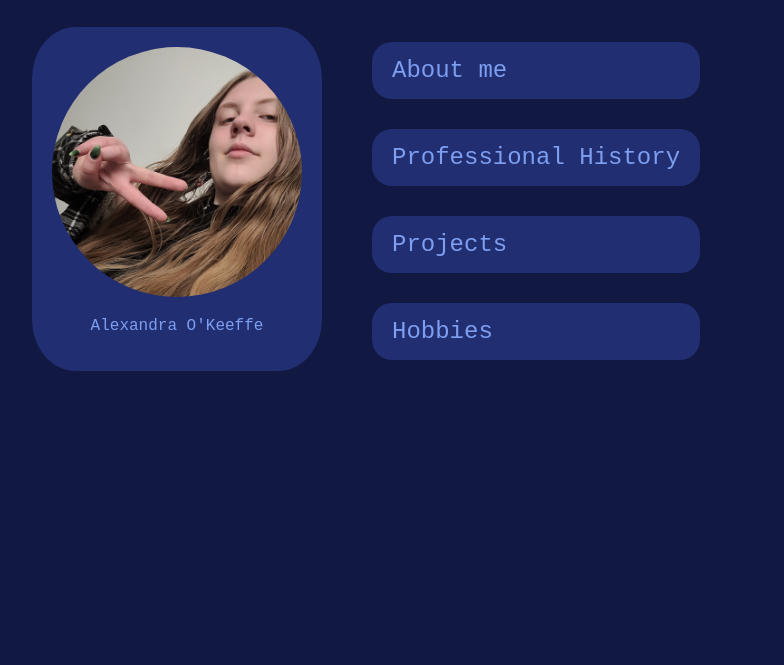
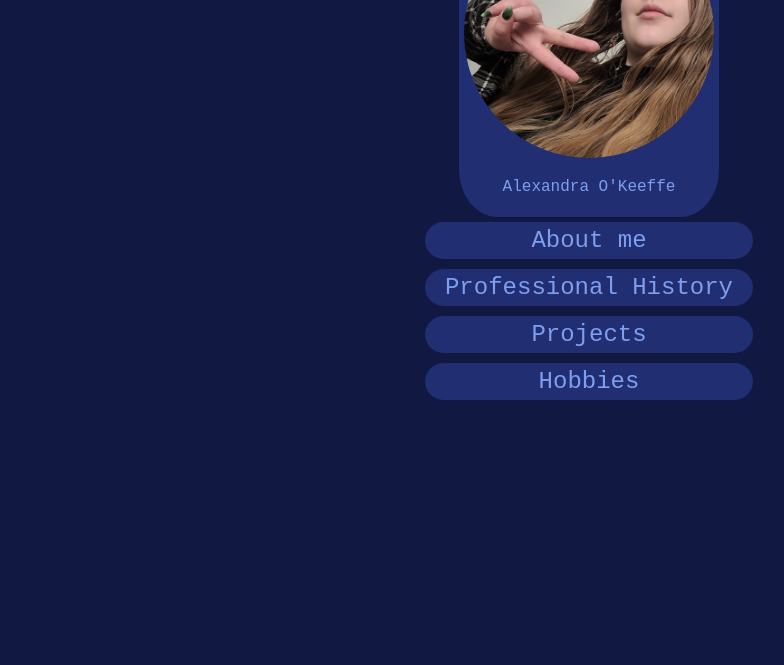
Before and after one commit to a-okeeffe/a-okeeffe.github.io, a plain HTML site: page index.html in a window 1280 px wide. Shown: the part 135-800 px from the top of the page, without its empty margins (96-880 px from the left). Drawn offline with Linux system fonts and the light colour scheme.

Commit message:
updated design plan + formatting of main page

```diff
--- a/index.html
+++ b/index.html
@@ -10,9 +10,6 @@
     <body>
 
     <div id="main">
-        <div class="banner">
-            <h1>My Website</h1>
-        </div>
 
         <div class="container">
         <div class="pfp_wrap" width="300px" style="overflow: hidden">
--- a/mainstyle.css
+++ b/mainstyle.css
@@ -19,33 +19,39 @@ h1 {
     display: inline;
 }
 .container {
-    display: block;
+    display: grid;
     padding: 10px 10px 10px 100px;
-    float:inline-start;
-
+    margin-left: auto;
+    margin-right: auto;
+    margin-top: auto;
+    margin-bottom: auto;
 }
 .pfp_wrap {
+    display: block;
     background-color: rgb(33, 46, 113);
-    padding: 20px;
+    padding: 5px;
     border-radius: 15%;
-    float: left;
+    margin-left: auto;
+    margin-right: auto;
 }
 .buttons {
     /*background-color: rgb(33, 46, 113);*/
     /*border-radius: 20px;*/
     display: grid;
     margin-left: 20px;
-    padding: 0px 20px 10px 20px;
-    float: left;
+    padding: 0px 20px 0px 20px;
+    text-align: center;
+    margin-left: auto;
+    margin-right: auto;
 }
 .buttons a {
     font-size: x-large;
-    padding: 15px 20px 15px 20px;
+    padding: 5px 20px 5px 20px;
     background-color: rgb(33, 46, 113);
     border-radius: 20px;
     color: rgb(126, 158, 240);
     font-family: 'Courier New', Courier, monospace;
-    margin: 15px 10px 15px 10px;
+    margin: 5px 10px 5px 10px;
     text-decoration: none;
 }
 .buttons a:hover{
```
Also changed, not shown: Website_Planning/WebsiteDesignPlan1.png (renamed from WebsiteDesignPlan1.png), Website_Planning/WebsiteDesignPlan2.png (added).
